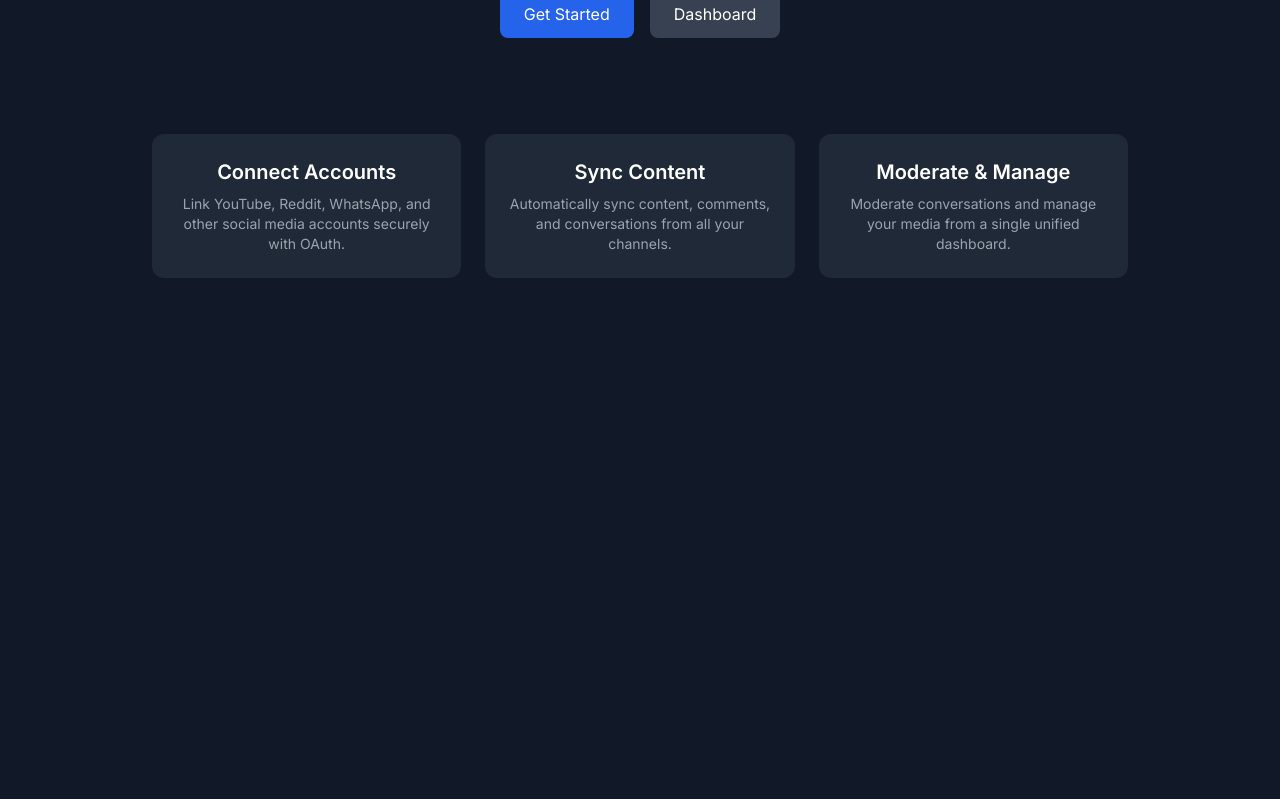
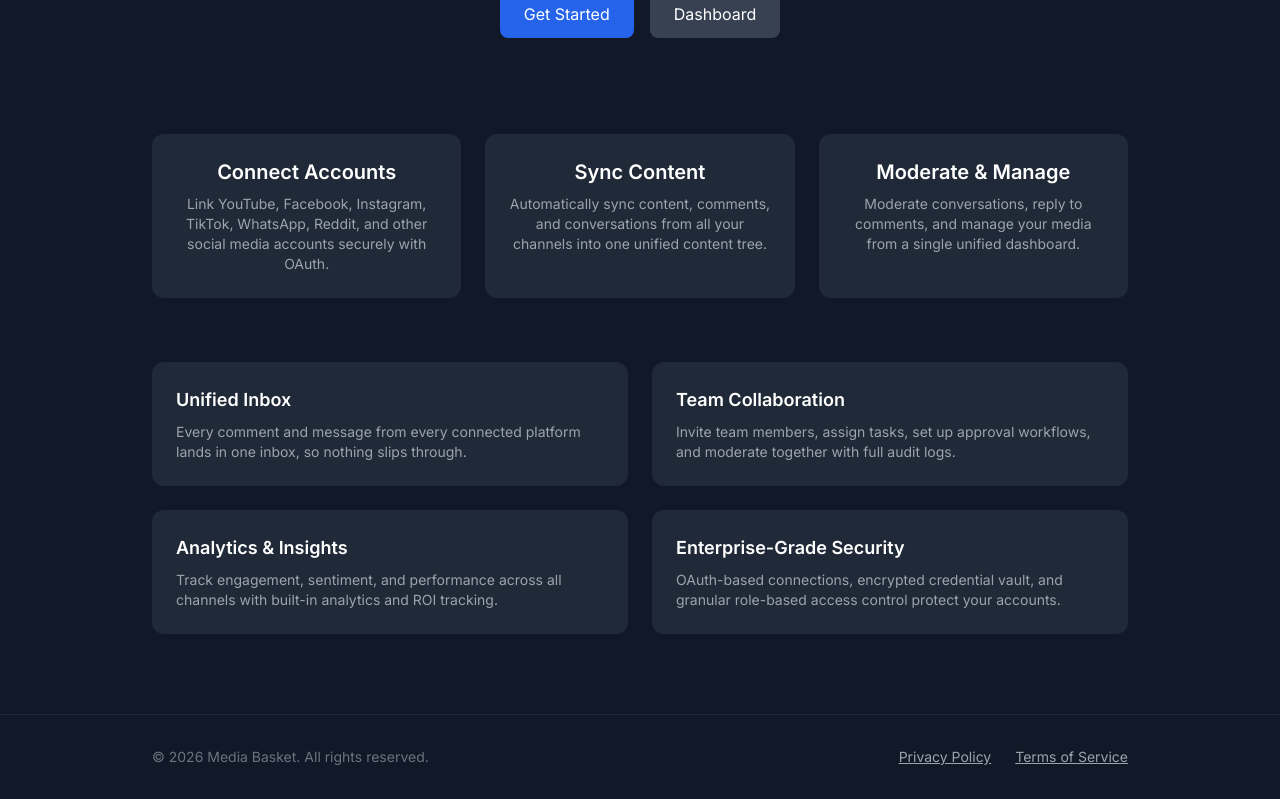
Before and after one commit to SowinySoft/Media-Basket, a Next.js app in the folder frontend/: page / in a window 1280 px wide. Shown: the part 398-1197 px from the top of the page. Before the commit the page ends 800 px from the top, so only its background shows below. Built offline with nearby package versions, Linux system fonts and the light colour scheme.

Commit message:
feat: expand homepage with features and visible privacy/terms footer links

```diff
--- a/frontend/src/app/page.tsx
+++ b/frontend/src/app/page.tsx
@@ -61,8 +61,8 @@ export default function Home() {
               Connect Accounts
             </h2>
             <p className="text-gray-400 text-sm">
-              Link YouTube, Reddit, WhatsApp, and other social media accounts
-              securely with OAuth.
+              Link YouTube, Facebook, Instagram, TikTok, WhatsApp, Reddit, and
+              other social media accounts securely with OAuth.
             </p>
           </div>
           <div className="bg-gray-800 rounded-xl p-6 text-center">
@@ -71,7 +71,7 @@ export default function Home() {
             </h2>
             <p className="text-gray-400 text-sm">
               Automatically sync content, comments, and conversations from all
-              your channels.
+              your channels into one unified content tree.
             </p>
           </div>
           <div className="bg-gray-800 rounded-xl p-6 text-center">
@@ -79,12 +79,59 @@ export default function Home() {
               Moderate & Manage
             </h2>
             <p className="text-gray-400 text-sm">
-              Moderate conversations and manage your media from a single unified
-              dashboard.
+              Moderate conversations, reply to comments, and manage your media
+              from a single unified dashboard.
+            </p>
+          </div>
+        </div>
+
+        <div className="mt-16 grid grid-cols-1 sm:grid-cols-2 gap-6">
+          <div className="bg-gray-800 rounded-xl p-6">
+            <h2 className="text-lg font-semibold text-white mb-2">Unified Inbox</h2>
+            <p className="text-gray-400 text-sm">
+              Every comment and message from every connected platform lands in
+              one inbox, so nothing slips through.
+            </p>
+          </div>
+          <div className="bg-gray-800 rounded-xl p-6">
+            <h2 className="text-lg font-semibold text-white mb-2">Team Collaboration</h2>
+            <p className="text-gray-400 text-sm">
+              Invite team members, assign tasks, set up approval workflows, and
+              moderate together with full audit logs.
+            </p>
+          </div>
+          <div className="bg-gray-800 rounded-xl p-6">
+            <h2 className="text-lg font-semibold text-white mb-2">Analytics & Insights</h2>
+            <p className="text-gray-400 text-sm">
+              Track engagement, sentiment, and performance across all channels
+              with built-in analytics and ROI tracking.
+            </p>
+          </div>
+          <div className="bg-gray-800 rounded-xl p-6">
+            <h2 className="text-lg font-semibold text-white mb-2">Enterprise-Grade Security</h2>
+            <p className="text-gray-400 text-sm">
+              OAuth-based connections, encrypted credential vault, and granular
+              role-based access control protect your accounts.
             </p>
           </div>
         </div>
       </div>
+
+      <footer className="border-t border-gray-800">
+        <div className="max-w-5xl mx-auto px-6 py-8 flex flex-col sm:flex-row items-center justify-between gap-4">
+          <p className="text-sm text-gray-500">
+            © 2026 Media Basket. All rights reserved.
+          </p>
+          <nav className="flex gap-6">
+            <a href="/privacy" className="text-sm text-gray-400 hover:text-white underline">
+              Privacy Policy
+            </a>
+            <a href="/terms" className="text-sm text-gray-400 hover:text-white underline">
+              Terms of Service
+            </a>
+          </nav>
+        </div>
+      </footer>
     </main>
   );
 }
```
